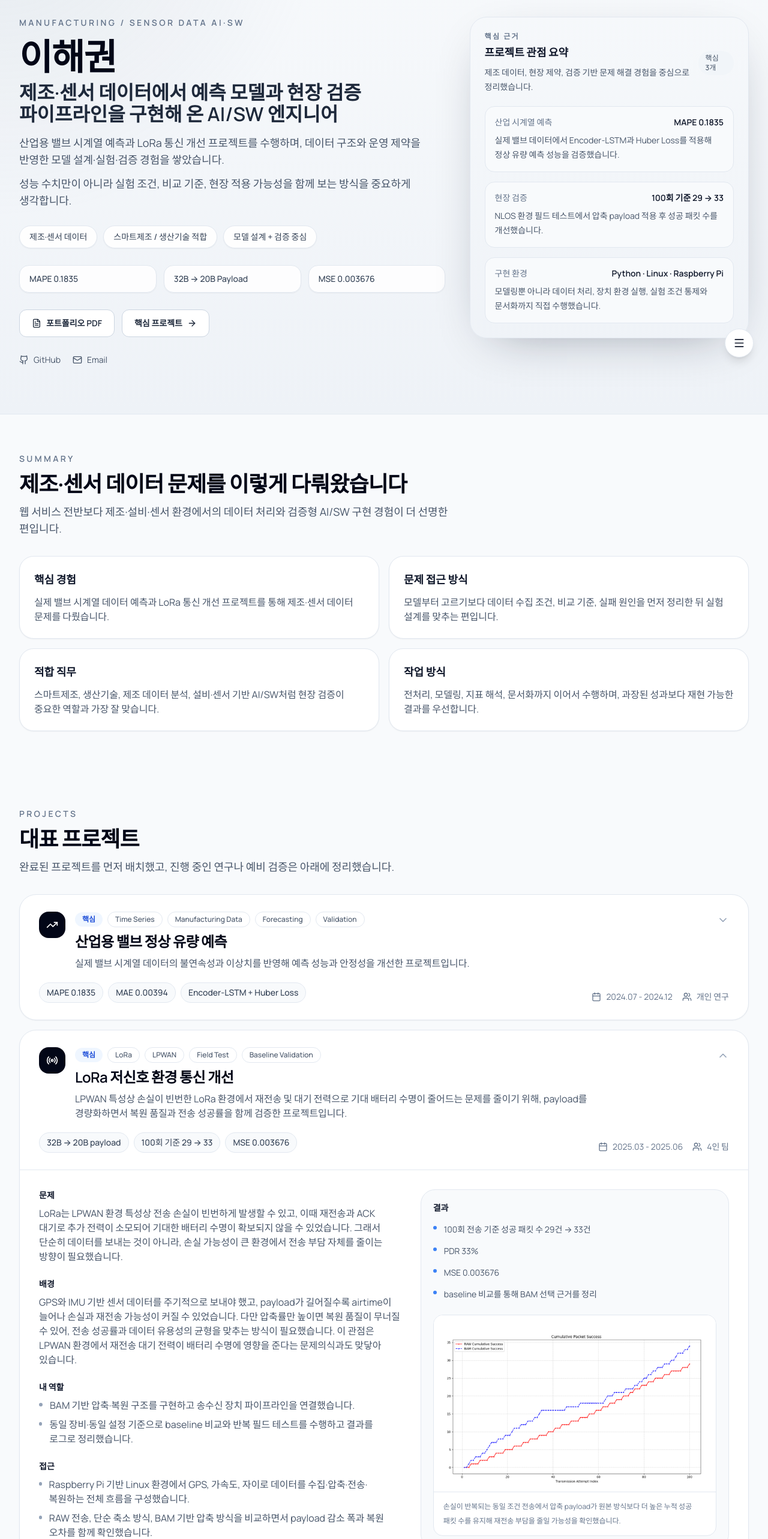
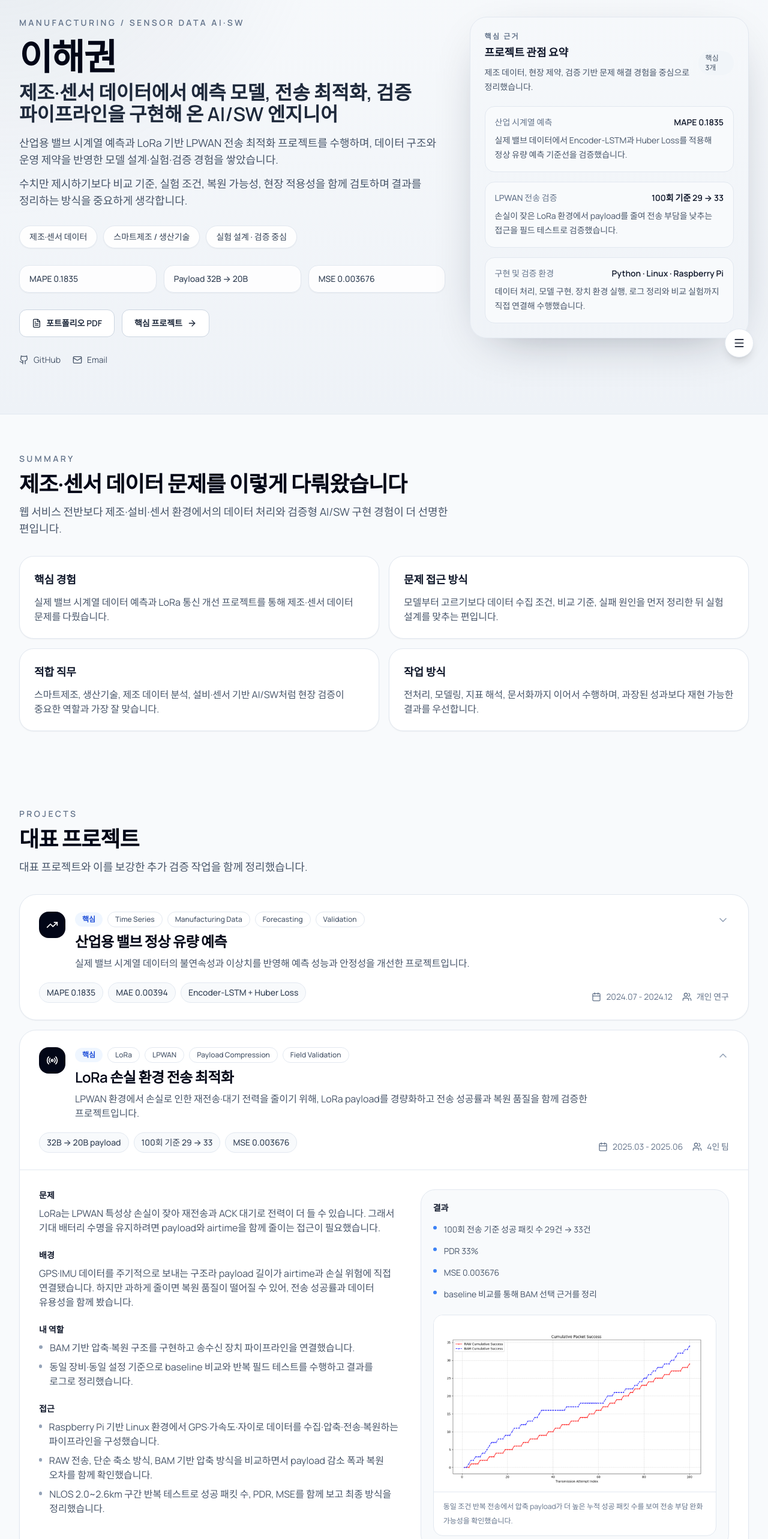
Before and after one commit to gwon9906/gwon9906.github.io, a React (Vite) app: page / in a window 1280 px wide. Shown: the part 180-2746 px from the top of the page at 60% size. Built offline with nearby package versions, Linux system fonts and the light colour scheme.

Commit message:
문구 변경

```diff
--- a/src/components/Hero.tsx
+++ b/src/components/Hero.tsx
@@ -10,32 +10,32 @@ const Hero = () => {
       label: t('산업 시계열 예측', 'Industrial Time-Series Forecasting'),
       value: 'MAPE 0.1835',
       detail: t(
-        '실제 밸브 데이터에서 Encoder-LSTM과 Huber Loss를 적용해 정상 유량 예측 성능을 검증했습니다.',
-        'Validated a normal-flow forecasting model on real valve data using Encoder-LSTM and Huber Loss.'
+        '실제 밸브 데이터에서 Encoder-LSTM과 Huber Loss를 적용해 정상 유량 예측 기준선을 검증했습니다.',
+        'Validated a normal-flow forecasting baseline on real valve data using Encoder-LSTM and Huber Loss.'
       ),
     },
     {
-      label: t('현장 검증', 'Field Validation'),
+      label: t('LPWAN 전송 검증', 'LPWAN Transmission Validation'),
       value: t('100회 기준 29 → 33', '29 → 33 per 100 transmissions'),
       detail: t(
-        'NLOS 환경 필드 테스트에서 압축 payload 적용 후 성공 패킷 수를 개선했습니다.',
-        'Improved successful packet count after applying compressed payloads in NLOS field tests.'
+        '손실이 잦은 LoRa 환경에서 payload를 줄여 전송 부담을 낮추는 접근을 필드 테스트로 검증했습니다.',
+        'Validated through field tests that reducing payload can lower transmission burden in lossy LoRa environments.'
       ),
     },
     {
-      label: t('구현 환경', 'Implementation Environment'),
+      label: t('구현 및 검증 환경', 'Implementation & Validation'),
       value: 'Python · Linux · Raspberry Pi',
       detail: t(
-        '모델링뿐 아니라 데이터 처리, 장치 환경 실행, 실험 조건 통제와 문서화까지 직접 수행했습니다.',
-        'Worked end to end from modeling to data handling, device-side execution, controlled experiments, and documentation.'
+        '데이터 처리, 모델 구현, 장치 환경 실행, 로그 정리와 비교 실험까지 직접 연결해 수행했습니다.',
+        'Handled the full workflow from data processing and model implementation to device-side execution, logging, and comparative experiments.'
       ),
     },
   ];
 
   const chips = [
     t('제조·센서 데이터', 'Manufacturing & Sensor Data'),
-    t('스마트제조 / 생산기술 적합', 'Smart Manufacturing Fit'),
-    t('모델 설계 + 검증 중심', 'Modeling + Validation Focus'),
+    t('스마트제조 / 생산기술', 'Smart Manufacturing / Production Technology'),
+    t('실험 설계 · 검증 중심', 'Experiment Design · Validation Focus'),
   ];
 
   return (
@@ -61,22 +61,22 @@ const Hero = () => {
                 </h1>
                 <h2 className="max-w-4xl text-2xl font-semibold leading-tight text-slate-800 sm:text-3xl lg:text-[2rem]">
                   {t(
-                    '제조·센서 데이터에서 예측 모델과 현장 검증 파이프라인을 구현해 온 AI/SW 엔지니어',
-                    'AI/SW engineer focused on predictive models and validation pipelines for manufacturing and sensor data'
+                    '제조·센서 데이터에서 예측 모델, 전송 최적화, 검증 파이프라인을 구현해 온 AI/SW 엔지니어',
+                    'AI/SW engineer focused on predictive models, transmission optimization, and validation pipelines for manufacturing and sensor data'
                   )}
                 </h2>
               </div>
               <div className="max-w-3xl space-y-3 text-base leading-7 text-slate-600 sm:text-lg">
                 <p>
                   {t(
-                    '산업용 밸브 시계열 예측과 LoRa 통신 개선 프로젝트를 수행하며, 데이터 구조와 운영 제약을 반영한 모델 설계·실험·검증 경험을 쌓았습니다.',
-                    'Through industrial valve forecasting and LoRa communication projects, I built experience in model design, experimentation, and validation under real data and operating constraints.'
+                    '산업용 밸브 시계열 예측과 LoRa 기반 LPWAN 전송 최적화 프로젝트를 수행하며, 데이터 구조와 운영 제약을 반영한 모델 설계·실험·검증 경험을 쌓았습니다.',
+                    'Through industrial valve forecasting and LoRa-based LPWAN transmission optimization projects, I built experience in model design, experimentation, and validation under real data and operating constraints.'
                   )}
                 </p>
                 <p>
                   {t(
-                    '성능 수치만이 아니라 실험 조건, 비교 기준, 현장 적용 가능성을 함께 보는 방식을 중요하게 생각합니다.',
-                    'I focus not only on headline metrics but also on experiment conditions, fair comparisons, and practical applicability.'
+                    '수치만 제시하기보다 비교 기준, 실험 조건, 복원 가능성, 현장 적용성을 함께 검토하며 결과를 정리하는 방식을 중요하게 생각합니다.',
+                    'Rather than presenting metrics alone, I focus on organizing results around comparison baselines, experiment conditions, recoverability, and practical applicability.'
                   )}
                 </p>
               </div>
@@ -94,18 +94,16 @@ const Hero = () => {
             </div>
 
             <div className="grid gap-3 sm:grid-cols-3">
-              {[
-                'MAPE 0.1835',
-                t('32B → 20B Payload', '32B → 20B Payload'),
-                t('MSE 0.003676', 'MSE 0.003676'),
-              ].map((item) => (
+              {['MAPE 0.1835', t('Payload 32B → 20B', 'Payload 32B → 20B'), 'MSE 0.003676'].map(
+                (item) => (
                   <div
                     key={item}
                     className="rounded-2xl border border-slate-200 bg-white/85 px-4 py-3 text-sm font-medium text-slate-700 shadow-sm"
                   >
                     {item}
                   </div>
-              ))}
+                )
+              )}
             </div>
 
             <div className="flex flex-wrap gap-3">
--- a/src/components/Projects.tsx
+++ b/src/components/Projects.tsx
@@ -135,12 +135,12 @@ const Projects = () => {
     {
       id: 'lora-bam',
       tier: 'featured',
-      title: t('LoRa 저신호 환경 통신 개선', 'LoRa Communication Improvement in Low-Quality Channels'),
+      title: t('LoRa 손실 환경 전송 최적화', 'LoRa Transmission Optimization in Lossy LPWAN Environments'),
       oneLiner: t(
-        'LPWAN 특성상 손실이 빈번한 LoRa 환경에서 재전송 및 대기 전력으로 기대 배터리 수명이 줄어드는 문제를 줄이기 위해, payload를 경량화하면서 복원 품질과 전송 성공률을 함께 검증한 프로젝트입니다.',
-        'A project that addressed LPWAN-style LoRa links where frequent losses increase retransmission and waiting energy, reducing expected battery life, by validating payload reduction together with restoration quality and transmission success.'
+        'LPWAN 환경에서 손실로 인한 재전송·대기 전력을 줄이기 위해, LoRa payload를 경량화하고 전송 성공률과 복원 품질을 함께 검증한 프로젝트입니다.',
+        'A project that lightened the LoRa payload to reduce retransmission and waiting energy in lossy LPWAN conditions, while validating both transmission success and restoration quality.'
       ),
-      problemType: ['LoRa', 'LPWAN', 'Field Test', 'Baseline Validation'],
+      problemType: ['LoRa', 'LPWAN', 'Payload Compression', 'Field Validation'],
       period: '2025.03 - 2025.06',
       teamSize: t('4인 팀', 'Team of 4'),
       role: t(
@@ -162,18 +162,18 @@ const Projects = () => {
         src: '/files/lora-success-chart.png',
         alt: t('LoRa 누적 성공 패킷 비교 그래프', 'LoRa cumulative success comparison chart'),
         caption: t(
-          '손실이 반복되는 동일 조건 전송에서 압축 payload가 원본 방식보다 더 높은 누적 성공 패킷 수를 유지해 재전송 부담을 줄일 가능성을 확인했습니다.',
-          'Under repeated lossy transmissions in the same conditions, the compressed payload maintained a higher cumulative success count than the raw approach, indicating lower retransmission burden.'
+          '동일 조건 반복 전송에서 압축 payload가 더 높은 누적 성공 패킷 수를 보여 전송 부담 완화 가능성을 확인했습니다.',
+          'Under repeated transmissions in the same conditions, the compressed payload produced more cumulative successful packets, indicating lower transmission burden.'
         ),
       },
       detail: {
         problem: t(
-          'LoRa는 LPWAN 환경 특성상 전송 손실이 빈번하게 발생할 수 있고, 이때 재전송과 ACK 대기로 추가 전력이 소모되어 기대한 배터리 수명이 확보되지 않을 수 있었습니다. 그래서 단순히 데이터를 보내는 것이 아니라, 손실 가능성이 큰 환경에서 전송 부담 자체를 줄이는 방향이 필요했습니다.',
-          'In LPWAN-style LoRa environments, packet loss can occur frequently. Retransmissions and ACK waiting then consume extra energy, making the expected battery life hard to achieve. The goal was therefore not only to send data, but to reduce the transmission burden itself under lossy conditions.'
+          'LoRa는 LPWAN 특성상 손실이 잦아 재전송과 ACK 대기로 전력이 더 들 수 있습니다. 그래서 기대 배터리 수명을 유지하려면 payload와 airtime을 함께 줄이는 접근이 필요했습니다.',
+          'Because LoRa operates in lossy LPWAN conditions, retransmissions and ACK waiting can increase power use. Preserving the expected battery life therefore required an approach that reduces both payload and airtime.'
         ),
         context: t(
-          'GPS와 IMU 기반 센서 데이터를 주기적으로 보내야 했고, payload가 길어질수록 airtime이 늘어나 손실과 재전송 가능성이 커질 수 있었습니다. 다만 압축률만 높이면 복원 품질이 무너질 수 있어, 전송 성공률과 데이터 유용성의 균형을 맞추는 방식이 필요했습니다. 이 관점은 LPWAN 환경에서 재전송 대기 전력이 배터리 수명에 영향을 준다는 문제의식과도 맞닿아 있습니다.',
-          'The system had to transmit GPS and IMU sensor data periodically. Longer payloads increase airtime, which can raise both loss probability and retransmission risk. However, maximizing compression alone can damage restoration quality, so the method had to balance transmission success with data usefulness. This framing is aligned with the LPWAN perspective that retransmission and waiting energy directly affect battery lifetime.'
+          'GPS·IMU 데이터를 주기적으로 보내는 구조라 payload 길이가 airtime과 손실 위험에 직접 연결됐습니다. 하지만 과하게 줄이면 복원 품질이 떨어질 수 있어, 전송 성공률과 데이터 유용성을 함께 봤습니다.',
+          'The system sent GPS and IMU data periodically, so payload length directly affected airtime and loss risk. But over-reduction could damage restoration quality, so the work evaluated transmission success together with data usefulness.'
         ),
         myRole: [
           t(
@@ -187,20 +187,16 @@ const Projects = () => {
         ],
         approach: [
           t(
-            'Raspberry Pi 기반 Linux 환경에서 GPS, 가속도, 자이로 데이터를 수집·압축·전송·복원하는 전체 흐름을 구성했습니다.',
-            'Built a full flow that collects, compresses, transmits, and restores GPS, acceleration, and gyro data on Raspberry Pi Linux devices.'
+            'Raspberry Pi 기반 Linux 환경에서 GPS·가속도·자이로 데이터를 수집·압축·전송·복원하는 파이프라인을 구성했습니다.',
+            'Built a pipeline that collects, compresses, transmits, and restores GPS, acceleration, and gyro data on Raspberry Pi Linux devices.'
           ),
           t(
             'RAW 전송, 단순 축소 방식, BAM 기반 압축 방식을 비교하면서 payload 감소 폭과 복원 오차를 함께 확인했습니다.',
             'Compared raw transmission, simpler reduction approaches, and BAM-based compression while checking both payload reduction and restoration error.'
           ),
           t(
-            '단순히 가장 많이 줄어드는 방식을 고르기보다, 손실이 잦은 LPWAN 환경에서 재전송 부담을 줄일 가능성이 있고 동시에 복원 가능성도 유지되는 방식을 선택했습니다.',
-            'Rather than selecting the method that compressed the most, the chosen approach was the one that could reduce retransmission burden in lossy LPWAN conditions while still preserving recoverability.'
-          ),
-          t(
-            'NLOS 2.0~2.6km 구간에서 RAW 32B와 압축 payload를 비교해 전송 성공률과 복원 오차를 동시에 검증했습니다.',
-            'Compared RAW 32B and compressed payloads across NLOS 2.0–2.6 km runs, validating both transmission success and restoration error.'
+            'NLOS 2.0~2.6km 구간 반복 테스트로 성공 패킷 수, PDR, MSE를 함께 보고 최종 방식을 정리했습니다.',
+            'Across repeated NLOS 2.0–2.6 km tests, evaluated successful packets, PDR, and MSE together to determine the final approach.'
           ),
         ],
         result: [
@@ -215,8 +211,8 @@ const Projects = () => {
             'In LPWAN conditions, loss rates vary with location, weather, and radio status, so keeping a fair comparison setup was critical.'
           ),
           t(
-            '압축률만 강조하면 실제 활용 가능한 데이터 품질이 무너질 수 있어, “얼마나 줄였는가”보다 “줄인 뒤에도 다시 쓸 수 있는가”를 더 중요하게 봤습니다.',
-            'Focusing only on compression ratio could destroy usable data quality, so the more important question was whether the reduced payload remained reusable after restoration.'
+            'payload를 줄이는 것과 복원 후에도 실제로 사용할 수 있는 데이터 품질을 유지하는 것 사이의 균형이 핵심이었습니다.',
+            'The key trade-off was reducing payload while still preserving data quality that remained usable after restoration.'
           ),
         ],
         limitations: [
@@ -230,64 +226,64 @@ const Projects = () => {
     {
       id: 'onnx-sensor-compression',
       tier: 'supporting',
-      title: t('ONNX 변환 기반 경량 추론 검증', 'ONNX-based Lightweight Inference Validation'),
+      title: t('ONNX 변환 기반 추가 검증', 'Additional Validation via ONNX Conversion'),
       oneLiner: t(
-        '센서 데이터 압축 모델을 ONNX로 변환해 추론 경량화 가능성과 배포 활용성을 보강한 보조 프로젝트입니다.',
-        'A supporting project that converted sensor-compression models to ONNX to reinforce lightweight inference and deployment readiness.'
+        '기존 압축·복원 모델을 ONNX로 변환해 실행 경로와 입출력 호환성을 추가 검증하고, 모델 이식성을 보강한 보조 프로젝트입니다.',
+        'A supporting project that converted the existing compression and restoration model to ONNX to add runtime and I/O validation, reinforcing model portability.'
       ),
-      problemType: ['ONNX', 'Model Conversion', 'Inference', 'Edge AI'],
+      problemType: ['ONNX', 'Additional Validation', 'Model Portability', 'Inference'],
       period: '2026.03 - 2026.04',
-      teamSize: t('개인 프로젝트', 'Individual project'),
-      role: t('모델 변환, 호환성 점검, 추론 경량화 검증', 'Model conversion, compatibility check, lightweight inference validation'),
+      teamSize: t('개인 검증', 'Individual validation'),
+      role: t('모델 변환, 입출력 검증, ONNX Runtime 실행 확인', 'Model conversion, I/O validation, ONNX Runtime verification'),
       highlights: [
-        t('PyTorch/TensorFlow 모델 변환 검토', 'Reviewed conversion from PyTorch/TensorFlow models'),
-        t('배포 활용성 보강', 'Strengthened deployment usability'),
+        t('ONNX Runtime 실행 확인', 'Verified ONNX Runtime execution'),
+        t('모델 이식성 추가 검증', 'Added portability validation'),
       ],
       techStack: ['Python', 'ONNX', 'ONNX Runtime', 'PyTorch', 'TensorFlow'],
       icon: Cpu,
       detail: {
         problem: t(
-          '모델 성능만 보여주는 것에서 끝나면 실제 활용 가능성이 약해 보일 수 있어, 학습된 모델을 더 가볍고 이식성 있게 사용할 수 있는 방법을 함께 보여줄 필요가 있었습니다.',
-          'Showing only model performance can make practical usability look weak, so it was necessary to demonstrate a more portable and lightweight inference path as well.'
+          '압축·복원 성능을 확인한 뒤에는, 같은 모델이 학습 환경 밖에서도 안정적으로 실행되는지 추가로 확인할 필요가 있었습니다.',
+          'After confirming compression and restoration performance, it was necessary to verify whether the same model could also run reliably outside the training environment.'
         ),
         context: t(
-          '기존 센서 데이터 압축·복원 프로젝트를 포트폴리오에서 더 설득력 있게 만들기 위해, 학습 모델을 ONNX 형태로 변환해 다른 환경에서도 사용할 수 있는지 확인했습니다.',
-          'To make the existing sensor compression/restoration work more convincing in the portfolio, the project checked whether trained models could be converted into ONNX and reused across environments.'
+          '기존 모델을 ONNX로 변환해 실행 경로를 점검하면서, 결과를 한 번 더 검증하고 모델 이식성까지 함께 확인했습니다.',
+          'By converting the existing model to ONNX and checking the runtime path, the work added another layer of validation while also confirming model portability.'
         ),
         myRole: [
           t(
-            '학습 모델을 ONNX 형식으로 변환 가능한 구조로 정리하고 추론 흐름을 점검했습니다.',
-            'Restructured trained models for ONNX export and checked the inference flow.'
+            '학습 모델을 ONNX로 내보낼 수 있도록 구조를 정리하고 export 경로를 점검했습니다.',
+            'Restructured the trained model for ONNX export and checked the export path.'
           ),
           t(
-            '변환 이후 입력/출력 형태와 실행 가능성을 확인하며 배포 활용성을 정리했습니다.',
-            'Verified input-output compatibility and execution viability after conversion, then organized the deployment implications.'
+            '변환 이후 입력/출력 호환성과 실행 결과를 확인해 실제 사용 시 제약을 정리했습니다.',
+            'Verified input-output compatibility and runtime outputs after conversion, then organized the practical constraints for use.'
           ),
         ],
         approach: [
           t(
-            '압축 또는 복원 모델을 ONNX로 변환하고, 학습 프레임워크 의존성을 줄인 추론 경로를 확인했습니다.',
-            'Converted compression or restoration models to ONNX and checked an inference path with reduced framework dependency.'
+            '학습된 모델을 ONNX로 변환하고 ONNX Runtime 기준 실행 여부를 확인했습니다.',
+            'Converted the trained model to ONNX and verified whether it could run on ONNX Runtime.'
           ),
           t(
-            '단순 변환 성공 여부만이 아니라, 다른 언어·런타임 환경에서도 활용 가능한 구조인지 관점에서 정리했습니다.',
-            'The focus was not only whether conversion succeeded, but whether the result was practical across other languages and runtimes.'
+            '입력 shape, dtype, 지원 연산을 점검해 단순 변환이 아니라 실제 추론 가능한 상태인지 확인했습니다.',
+            'Checked input shapes, dtypes, and supported operators so the work verified an actually runnable inference state rather than a file conversion alone.'
           ),
         ],
         result: [
-          t('모델 이식성과 경량 추론 관점의 보강 포인트 확보', 'Added a clear portability and lightweight-inference angle to the project'),
-          t('기존 프로젝트를 Edge/배포 관점으로 확장', 'Extended the existing project toward an edge/deployment perspective'),
+          t('기존 프로젝트에 모델 이식성과 실행 가능성 검증을 추가', 'Added portability and runtime validation to the existing project'),
+          t('학습 프레임워크 의존도를 낮춘 실행 경로를 정리', 'Organized a runtime path with lower dependence on the training framework'),
         ],
         challenges: [
           t(
-            '모든 연산이 ONNX 변환에 자연스럽게 대응하지는 않아 모델 구조와 연산 호환성을 함께 점검해야 했습니다.',
-            'Not every operation maps cleanly to ONNX, so model structure and operator compatibility had to be reviewed together.'
+            '변환 자체보다도 입력 shape, dtype, 지원 연산 차이 때문에 학습 환경과 같은 추론 흐름을 유지하는 것이 더 까다로웠습니다.',
+            'More difficult than the conversion itself was preserving the same inference flow across differences in input shapes, dtypes, and supported operators.'
           ),
         ],
         limitations: [
           t(
-            '현재는 배포 가능성을 확인하는 보강 단계이며, 실제 저사양 디바이스 실측 벤치마크는 추가 과제로 남아 있습니다.',
-            'This is currently a reinforcement step focused on deployability; real low-spec device benchmarking remains future work.'
+            '실제 저사양 디바이스에서의 지연 시간과 메모리 사용량 벤치마크는 후속 과제로 남아 있습니다.',
+            'Latency and memory benchmarks on actual low-spec devices remain future work.'
           ),
         ],
       },
@@ -380,8 +376,8 @@ const Projects = () => {
           </h2>
           <p className="text-base leading-7 text-slate-600 sm:text-lg">
             {t(
-              '완료된 프로젝트를 먼저 배치했고, 진행 중인 연구나 예비 검증은 아래에 정리했습니다.',
-              'Completed projects are shown first, while ongoing or preliminary work is listed below.'
+              '대표 프로젝트와 이를 보강한 추가 검증 작업을 함께 정리했습니다.',
+              'Featured projects are shown together with the additional validation work that strengthened them.'
             )}
           </p>
         </div>
```
Also changed, not shown: 1 other file (tests, documents, lock files or other folders). Lines whose indentation alone changed are shown as unchanged.
